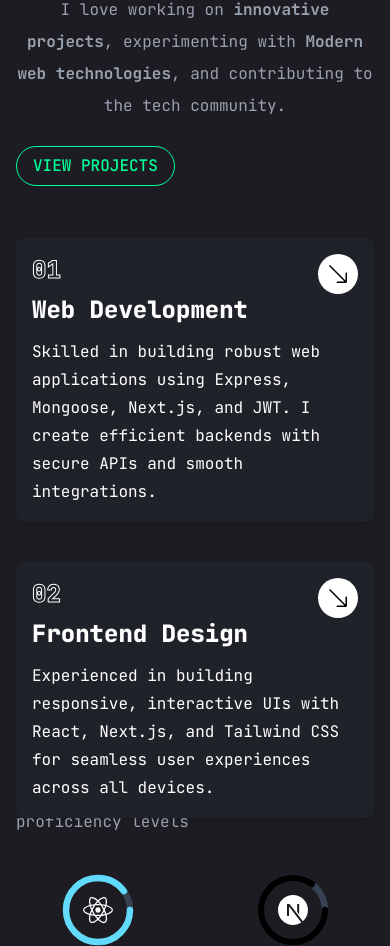
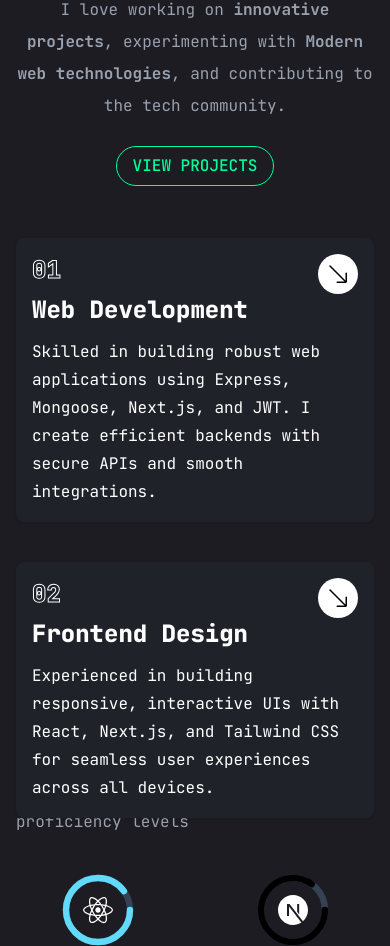
Before and after one commit to tapader13/Portfolio_with_reactjs, a React (Vite) app: page /#home in a window 390 px wide. Shown: the part 970-1916 px from the top of the page. Built offline with nearby package versions, Linux system fonts and the light colour scheme.

Commit message:
about me part responsive

```diff
--- a/src/components/About.jsx
+++ b/src/components/About.jsx
@@ -43,7 +43,7 @@ const About = () => {
           </p>
 
           {/* Button */}
-          <div className='mt-6'>
+          <div className='mt-6  flex justify-center lg:justify-start'>
             <Link
               key={'projects'}
               to={'projects'}
```
